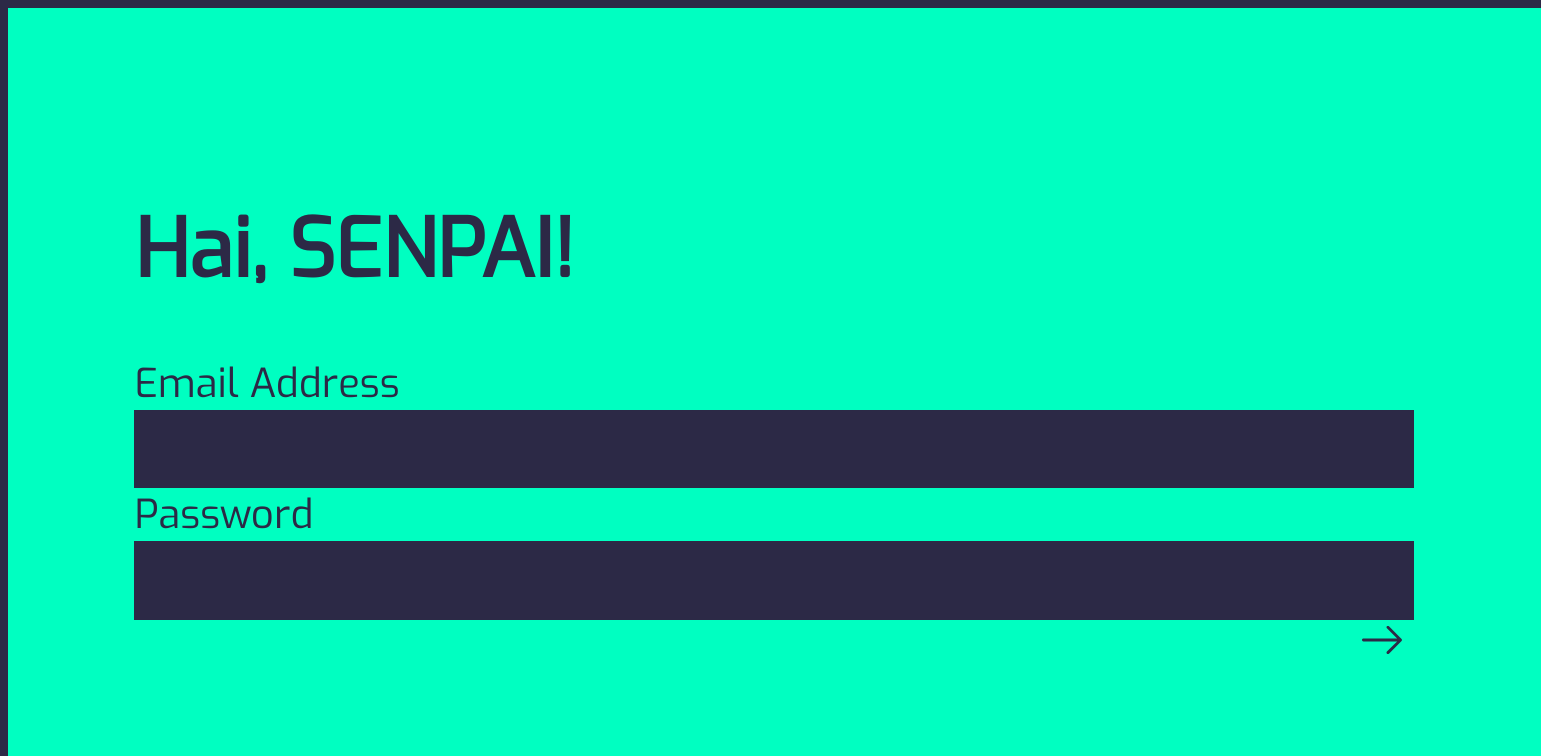
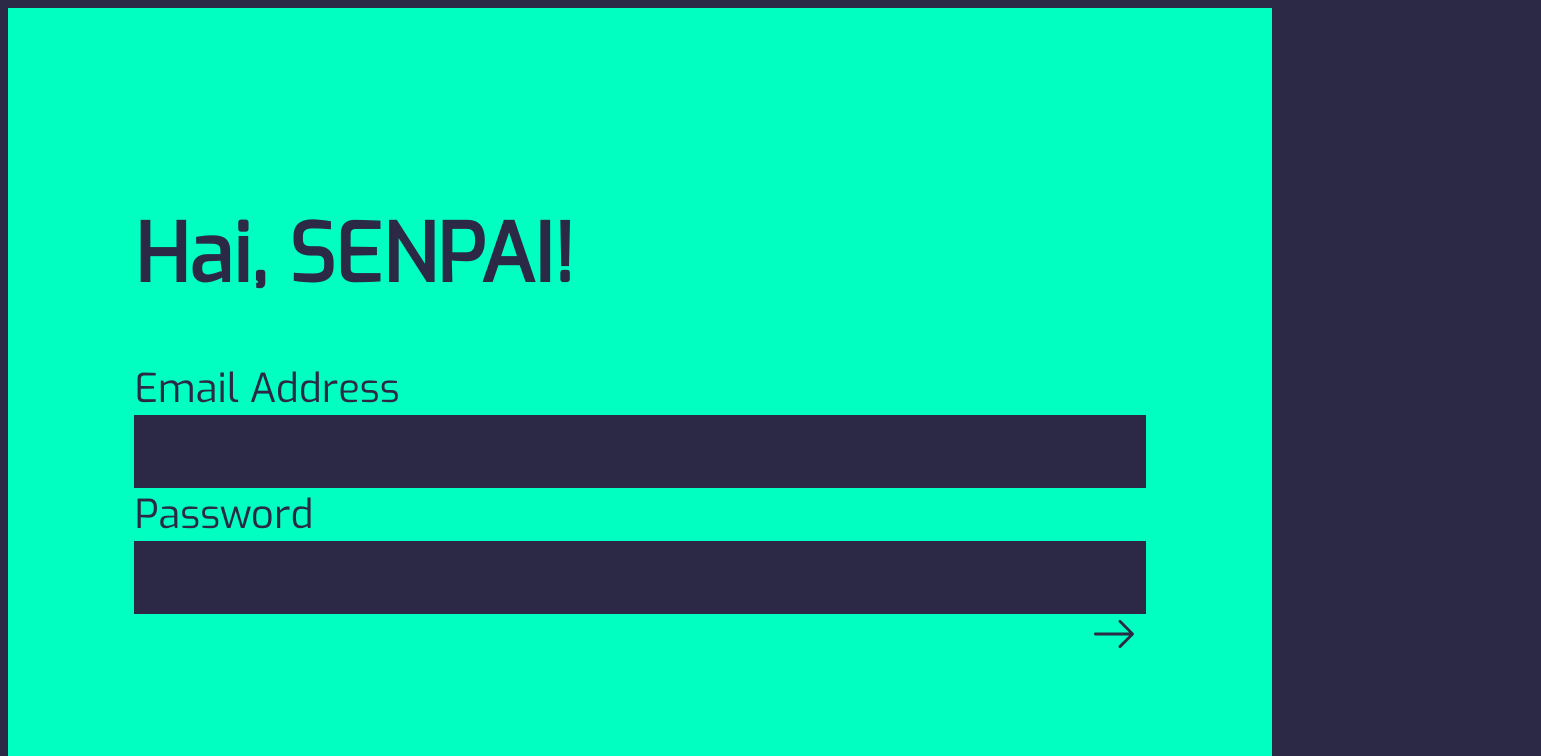
Before and after one commit to just-hey/champagne-roulette-christams, a React (Create React App) app in the folder frontend/: page /admin in a window 1280 px wide. Shown: the top 756 px of the page, 1541 px wide, since content can reach past the window. Built offline with nearby package versions, Linux system fonts and the light colour scheme.

Commit message:
added functionality to admin submit and format the things

```diff
--- a/frontend/src/components/About.jsx
+++ b/frontend/src/components/About.jsx
@@ -11,9 +11,9 @@ class About extends Component {
       <div className="about">
         <div className="container">
           <p>Creating beautiful machined goods is my passion.</p>
-          <p>I am currently the sole designer at <span onClick={ () => this.props.toggle('sevenk')}>SevenK Wheels</span>, a company that manufactures one-off forged wheels for high end custom cars.</p>
-          <p>Also, while acting as the Chief of Design at <span>Tread Global</span> I gained experience designing plastic packaging. During my time there I designed multiple child resistant packaging products for the Medicals Marijana Industry.</p>
-          <p>During my free time I like to design <span>interior lighting</span> solutions.</p>
+          <p>I am currently the sole designer at <span onClick={ () => this.props.toggle('sevenk') }>SevenK Wheels</span>, a company that manufactures one-off forged wheels for high end custom cars.</p>
+          <p>Also, while acting as the Chief of Design at <span onClick={ () => this.props.toggle('treadGlobal') }>Tread Global</span> I gained experience designing plastic packaging. During my time there I designed multiple child resistant packaging products for the Medicals Marijana Industry.</p>
+          <p>During my free time I like to design <span>onClick={ () => this.props.toggle('interiorLighting') }interior lighting</span> solutions.</p>
         </div>
       </div>
     );
--- a/frontend/src/components/About2.jsx
+++ b/frontend/src/components/About2.jsx
@@ -11,7 +11,7 @@ class About2 extends Component {
       <div className="about">
         <div className="container">
           <p>I spent high school and three years in college learning Graphic Design before choosing to get a degree in Industrial Design and still enjoy embarking on graphic projects today.</p>
-          <p>Creating vector graphics for <span>t-shirts</span> and <span>logos</span> is something I really enjoy.</p>
+          <p>Creating vector graphics for <span onClick={ () => this.props.toggle('t_shirts') }>t-shirts</span> and <span onClick={ () => this.props.toggle('logos') }>logos</span> is something I really enjoy.</p>
         </div>
       </div>
     );
--- a/frontend/src/components/AdminLogin.jsx
+++ b/frontend/src/components/AdminLogin.jsx
@@ -18,7 +18,7 @@ class adminLogin extends Component {
 
     render() {
         return (
-            <div className="about container">
+            <div className="admin container">
                 <div className="form">
                     <div className="login">
                         <h1>Hai, SENPAI!</h1>
@@ -26,14 +26,14 @@ class adminLogin extends Component {
                             <label>
                                 Email Address
                             </label>
-                            <input type="email" required />
+                            <input type="email" required name="email" value ={ this.state.email } />
                             <label>
                                 Password
                             </label>
-                            <input type="password" required />
+                            <input type="password" required name="password" value ={ this.state.password } />
                             <div className="arrow-input-container">
                                 <div className="svg-div" onClick={ this.handleSubmit }>
-                                <svg version="1.1" id="Capa_1" xmlns="http://www.w3.org/2000/svg"  x="0px" y="0px" viewBox="0 0 31.49 31.49">
+                                <svg version="1.1" id="Capa_1" xmlns="http://www.w3.org/2000/svg" cursor="pointer" x="0px" y="0px" viewBox="0 0 31.49 31.49">
                                     <path d="M21.205,5.007c-0.429-0.444-1.143-0.444-1.587,0c-0.429,0.429-0.429,1.143,0,1.571l8.047,8.047H1.111
                                     C0.492,14.626,0,15.118,0,15.737c0,0.619,0.492,1.127,1.111,1.127h26.554l-8.047,8.032c-0.429,0.444-0.429,1.159,0,1.587
                                     c0.444,0.444,1.159,0.444,1.587,0l9.952-9.952c0.444-0.429,0.444-1.143,0-1.571L21.205,5.007z"/>
--- a/frontend/src/components/Contact.jsx
+++ b/frontend/src/components/Contact.jsx
@@ -36,13 +36,13 @@ class Contact extends Component {
                   rows="30"
                   type="message"
                   name="message"
-                  value={this.state.message}
-                  onChange={this.handleChange}
+                  value={ this.state.message }
+                  onChange={ this.handleChange }
                 />
               </div>
               <div className="arrow-input-container">
                 <input type="email" name="email" placeholder="email" value={ this.state.email } onChange={ this.handleChange } />
-                <div className="svg-div" onClick={this.handleSubmit}>
+                <div className="svg-div" onClick={ this.handleSubmit }>
                   <svg version="1.1" id="Capa_1" xmlns="http://www.w3.org/2000/svg"  x="0px" y="0px" viewBox="0 0 31.49 31.49">
                     <path d="M21.205,5.007c-0.429-0.444-1.143-0.444-1.587,0c-0.429,0.429-0.429,1.143,0,1.571l8.047,8.047H1.111
                       C0.492,14.626,0,15.118,0,15.737c0,0.619,0.492,1.127,1.111,1.127h26.554l-8.047,8.032c-0.429,0.444-0.429,1.159,0,1.587
--- a/frontend/src/components/Home.jsx
+++ b/frontend/src/components/Home.jsx
@@ -14,8 +14,8 @@ class Home extends Component {
             <p>"Once you stop learning and evolving, you're just an asshole."</p>
             <hr />
             <div>
-              <p className="no-margin">This is the portfolio of <span onClick={() => this.props.toggle('contact')}>Juno Cooper</span>, a creative human who is not an asshole. Constant evolution an expansion of knowledge and abilities is the cornerstone of what makes me a designer.</p>
-              <p>I specialize in <span onClick={() => this.props.toggle('industrial')}>Industrial Design</span> & enjoy <span onClick={() => this.props.toggle('graphic')}>Graphic Design</span> when the opportunity arises.</p>
+              <p className="no-margin">This is the portfolio of <span onClick={ () => this.props.toggle('contact') }>Juno Cooper</span>, a creative human who is not an asshole. Constant evolution an expansion of knowledge and abilities is the cornerstone of what makes me a designer.</p>
+              <p>I specialize in <span onClick={ () => this.props.toggle('industrial') }>Industrial Design</span> & enjoy <span onClick={ () => this.props.toggle('graphic') }>Graphic Design</span> when the opportunity arises.</p>
               <p>Currently I live in Denver, Colorado.</p>
             </div>
           </div>
--- a/frontend/src/styles/App.css
+++ b/frontend/src/styles/App.css
@@ -16,6 +16,12 @@ body .about {
     background-color:#00ffc1 ;
     height: 100vh;
     width: 100vw;
+    color: #2C2946 !important;
+}
+
+body .admin {
+    background-color:#00ffc1 ;
+    height: 100vh;
     color: #2C2946 !important;
 }
 
```
Also changed, not shown: frontend/src/App.js (+3 -5 lines), frontend/src/components/CarouselModal.jsx (+10 -10 lines), 1 other file (tests, documents, lock files or other folders).
